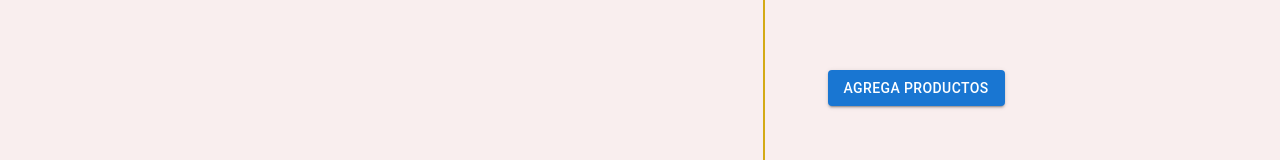
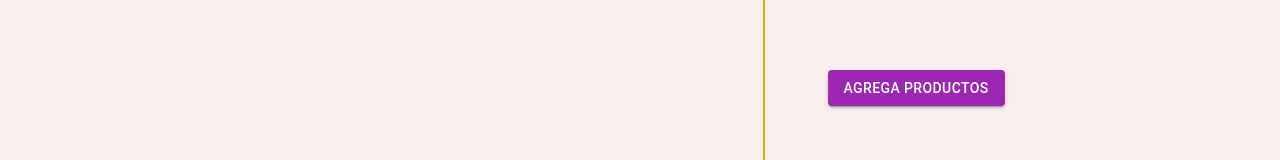
Before and after one commit to LoreSVi/loreReact1, a React (Vite) app: page /carrito in a window 1280 px wide. Shown: the part 405-565 px from the top of the page. Built offline with nearby package versions, Linux system fonts and the light colour scheme.

Commit message:
estilo cart

```diff
--- a/src/components/pages/cart/cart.jsx
+++ b/src/components/pages/cart/cart.jsx
@@ -49,7 +49,9 @@ const Cart = ({ cart, limpiar, removeById, total, totalItems }) => {
             </div>
           ) : (
             <Link to="/">
-              <Button variant="contained">Agrega productos</Button>
+              <Button variant="contained" color="secondary">
+                Agrega productos
+              </Button>
             </Link>
           )}
 
--- a/src/components/pages/checkout/Checkout.jsx
+++ b/src/components/pages/checkout/Checkout.jsx
@@ -29,7 +29,7 @@ const Checkout = ({ handleSubmit, handleChange, errors }) => {
           helperText={errors.phone}
           error={errors.phone ? true : false}
         />
-        <Button variant="contained" type="submit">
+        <Button variant="contained" color="secondary" type="submit">
           Comprar
         </Button>
       </form>
```
